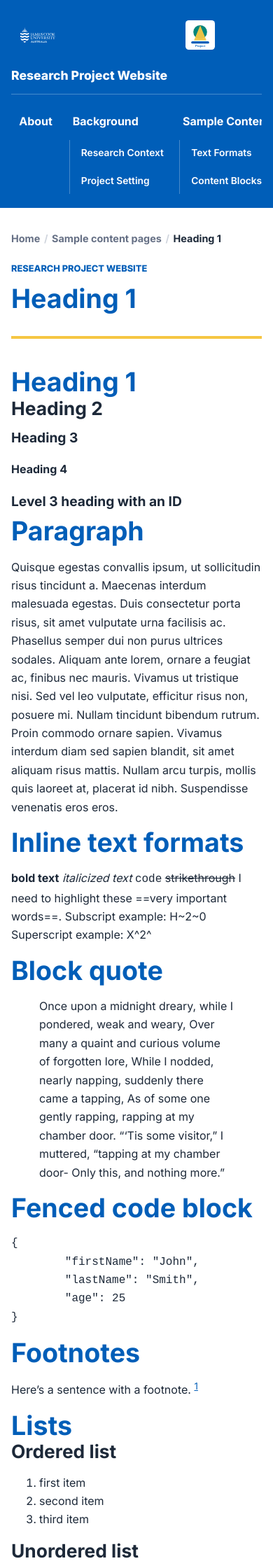
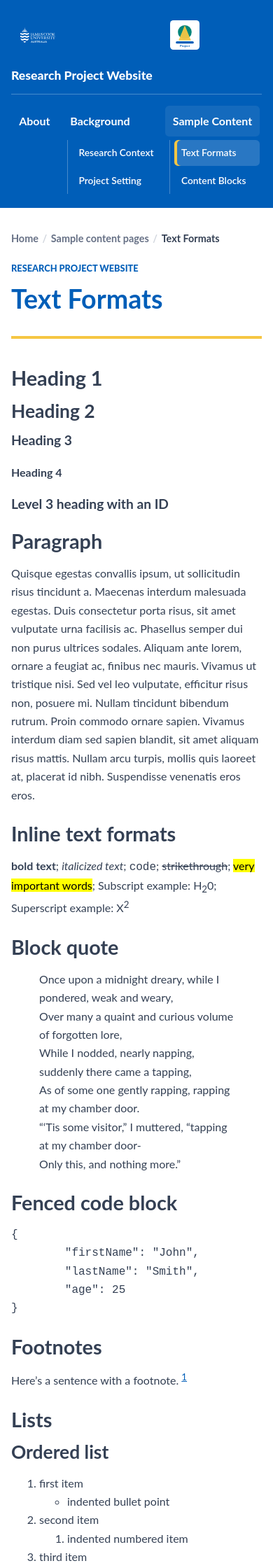
Before and after one commit to jcu-eresearch/jcu-research-website-theme, a Jekyll site: the page built from sample-content-pages/text-formats.md, in a window 390 px wide. Shown: the top 2240 px of the page at 70% size. Built offline with Jekyll 4.4.1, drawn with Linux system fonts in a browser that asks for light colours; our own code applies the rules of GitHub Pages for plain Markdown files; some of the changed text lies outside the part shown.

Commit message:
Fixed missing headers from sample-content pages, fixed missing image.

```diff
--- a/_config.yml
+++ b/_config.yml
@@ -14,12 +14,13 @@ theme_settings:
   #sidebar_project_logo_tile_background: "#FFFFFF"
   #sidebar_project_logo_tile_border_color: "rgba(255, 255, 255, 0.45)"
   #partner_logo_tile_background: "#FFFFFF"
-  font_family: "Inter, Arial, Helvetica, sans-serif"
-  heading_font_family: "Inter, Arial, Helvetica, sans-serif"
+  font_family: "Lato, Inter, Arial, Helvetica, sans-serif"
+  heading_font_family: "Lato, Inter, Arial, Helvetica, sans-serif"
   primary_color: "#005EB8"
   secondary_color: "#F6C643"
   accent_color: "#00857A"
-  text_color: "#1D2939"
+  text_color: "#344054"
+  heading_color: "#344054"
   muted_text_color: "#667085"
   background_color: "#FFFFFF"
   surface_color: "#F8FAFC"
--- a/assets/css/main.scss
+++ b/assets/css/main.scss
@@ -7,7 +7,8 @@
   --color-primary: {{ site.theme_settings.primary_color | default: "#005EB8" }};
   --color-secondary: {{ site.theme_settings.secondary_color | default: "#F6C643" }};
   --color-accent: {{ site.theme_settings.accent_color | default: "#00857A" }};
-  --color-text: {{ site.theme_settings.text_color | default: "#1D2939" }};
+  --color-text: {{ site.theme_settings.text_color | default: "#344054" }};
+  --color-heading: {{ site.theme_settings.heading_color | default: site.theme_settings.text_color | default: "#344054" }};
   --color-muted: {{ site.theme_settings.muted_text_color | default: "#667085" }};
   --color-bg: {{ site.theme_settings.background_color | default: "#FFFFFF" }};
   --color-surface: {{ site.theme_settings.surface_color | default: "#F8FAFC" }};
@@ -244,15 +245,21 @@ h1,
 h2,
 h3 {
   font-family: var(--font-heading);
+  color: var(--color-heading);
   line-height: 1.15;
   letter-spacing: 0;
 }
 
-h1 {
+.page-header h1 {
   margin: 0;
   color: var(--color-primary);
   font-size: clamp(2.35rem, 7vw, 4.75rem);
   max-width: 12ch;
+}
+
+.prose h1 {
+  margin: 1.6rem 0 0.9rem;
+  font-size: clamp(1.8rem, 3.5vw, 2.6rem);
 }
 
 h2 {
@@ -326,6 +333,15 @@ h3 {
 .prose p,
 .prose li {
   color: var(--color-text);
+}
+
+.prose dt {
+  color: var(--color-heading);
+  font-weight: 800;
+}
+
+.prose dd {
+  margin: 0 0 0.8rem 1.25rem;
 }
 
 .image-text {
--- a/sample-content-pages/text-formats.md
+++ b/sample-content-pages/text-formats.md
@@ -1,3 +1,10 @@
+---
+title: Text Formats
+permalink: /sample-content-pages/text-formats/
+order: 1
+image: "/assets/images/card-project-setting.svg"
+summary: "This page shows the various text formats available with this template."
+---
 # Heading 1
 ## Heading 2
 ### Heading 3
@@ -10,20 +17,20 @@
 Quisque egestas convallis ipsum, ut sollicitudin risus tincidunt a. Maecenas interdum malesuada egestas. Duis consectetur porta risus, sit amet vulputate urna facilisis ac. Phasellus semper dui non purus ultrices sodales. Aliquam ante lorem, ornare a feugiat ac, finibus nec mauris. Vivamus ut tristique nisi. Sed vel leo vulputate, efficitur risus non, posuere mi. Nullam tincidunt bibendum rutrum. Proin commodo ornare sapien. Vivamus interdum diam sed sapien blandit, sit amet aliquam risus mattis. Nullam arcu turpis, mollis quis laoreet at, placerat id nibh. Suspendisse venenatis eros eros.
 
 # Inline text formats
-**bold text**
-*italicized text*
-`code`
-~~strikethrough~~
-I need to highlight these ==very important words==.
-Subscript example:  H~2~0
-Superscript example: X^2^
+**bold text**;
+*italicized text*;
+`code`;
+~~strikethrough~~;
+<mark>very important words</mark>;
+Subscript example:  H<sub>2</sub>0;
+Superscript example: X<sup>2</sup>
 
 # Block quote
-> Once upon a midnight dreary, while I pondered, weak and weary,
-> Over many a quaint and curious volume of forgotten lore,
-> While I nodded, nearly napping, suddenly there came a tapping,
-> As of some one gently rapping, rapping at my chamber door.
-> "'Tis some visitor," I muttered, "tapping at my chamber door-
+> Once upon a midnight dreary, while I pondered, weak and weary,\
+> Over many a quaint and curious volume of forgotten lore,\
+> While I nodded, nearly napping, suddenly there came a tapping,\
+> As of some one gently rapping, rapping at my chamber door.\
+> "'Tis some visitor," I muttered, "tapping at my chamber door-\
 >                  Only this, and nothing more."
 
 # Fenced code block
@@ -44,18 +51,21 @@ Here's a sentence with a footnote. [^1]
 
 ## Ordered list
 1. first item
+	- indented bullet point
 1. second item
+	1. indented numbered item
 1. third item
 
 ## Unordered list
-* top level
-** indented once
-*** indented twice
+* top level item 1
+	* indented once
+		* indented twice
+* top level item 2
 
 ## Unordered list alternate
 - first list item
--- indented item
---- further indent
+	- indented item
+		- further indent
 - second list item
 
 ## Task list
@@ -69,6 +79,7 @@ Here's a sentence with a footnote. [^1]
 # Definition list
 term 1
 : definition 1
+
 term 2
 : definition 2
 
@@ -76,7 +87,7 @@ term 2
 [link title](https://www.example.com)
 
 # Image
-![alt text](my-cat_750x1000.jpg)
+![alt text](/assets/images/my-cat_750x1000.jpeg)
 
 # Emoji
 That is so funny! :joy:
```
Also changed, not shown: sample-content-pages/content-blocks.md (+8 -0 lines), sample-content.md (+1 -1 lines), README.md, assets/images/my-cat_750x1000.jpeg (renamed from sample-content-pages/my-cat_750x1000.jpeg).
